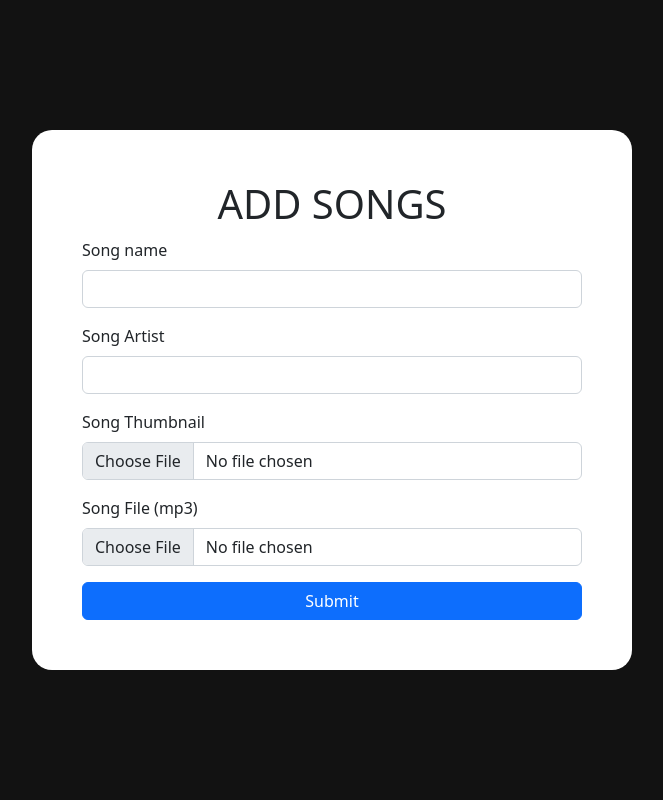
After one commit to Dinujaya-Sandaruwan/SpotifyClone.LOL, a PHP site: page /add/index.php in a window 1280 px wide. The commit adds this page. Shown: the whole page, without its empty margins (308-971 px from the left). Run offline with PHP 8.4, Linux system fonts and the light colour scheme; style sheets or scripts are compiled from the project's sources.

Commit message:
I think its not working

```diff
--- /dev/null
+++ b/add/index.php
@@ -0,0 +1,35 @@
+<!doctype html>
+<html lang="en">
+  <head>
+    <meta charset="utf-8">
+    <meta name="viewport" content="width=device-width, initial-scale=1">
+    <title>Add Songs</title>
+    <link rel="stylesheet" href="../dist/style.css">
+    <link href="https://cdn.jsdelivr.net/npm/bootstrap@5.2.0-beta1/dist/css/bootstrap.min.css" rel="stylesheet" integrity="sha384-0evHe/X+R7YkIZDRvuzKMRqM+OrBnVFBL6DOitfPri4tjfHxaWutUpFmBp4vmVor" crossorigin="anonymous">
+  </head>
+  <body>
+    <main class="add-main">
+        <form action="data.php" method="POST" enctype="multipart/form-data">
+            <h1>ADD SONGS</h1>
+            <div class="mb-3">
+                <label for="exampleFormControlInput1" class="form-label">Song name</label>
+                <input type="text" class="form-control" id="exampleFormControlInput1" placeholder="" name="name">
+            </div>
+            <div class="mb-3">
+                <label for="exampleFormControlInput1" class="form-label">Song Artist</label>
+                <input type="text" class="form-control" id="exampleFormControlInput1" placeholder="" name="artist">
+            </div>
+            <div class="mb-3">
+                <label for="exampleFormControlTextarea1" class="form-label">Song Thumbnail</label>
+                <input class="form-control" type="file" id="formFile" name="thumb">
+            </div>
+            <div class="mb-3">
+                <label for="exampleFormControlTextarea1" class="form-label">Song File (mp3)</label>
+                <input class="form-control" type="file" id="formFile" name="song">
+            </div>
+            <button type="submit" class="btn btn-primary">Submit</button>
+        </form>
+    </main>
+    <script src="https://cdn.jsdelivr.net/npm/bootstrap@5.2.0-beta1/dist/js/bootstrap.bundle.min.js" integrity="sha384-pprn3073KE6tl6bjs2QrFaJGz5/SUsLqktiwsUTF55Jfv3qYSDhgCecCxMW52nD2" crossorigin="anonymous"></script>
+  </body>
+</html>
--- a/app/js/script.js
+++ b/app/js/script.js
@@ -169,6 +169,7 @@ const music_list = [
         artist : 'Desawana Remix',
         music : 'music/13_Valentine Mashup 2022.mp3'
     },
+
 ];
 
 
@@ -219,7 +220,6 @@ loadTrack(track_index);
 // All Play Functions
 let element_id = '';
 let element_name = '';
-
 
 function loadTrack(track_index){
     clearInterval(updateTimer);
@@ -342,5 +342,3 @@ document.addEventListener("keypress", function onEvent(e) {
         playpauseTrack()
     }
 });
-
-playRandom()
--- /dev/null
+++ b/app/scss/layout/_add.scss
@@ -0,0 +1,25 @@
+.add-main{
+    height: 100vh;
+    display: flex;
+    justify-content: center;
+    align-items: center;
+    width: 100vw;
+    background-color: var(--bg-color);
+    .mb-3{
+        // outline: 1px solid red;
+        width: 500px;
+    }
+    form{
+        background-color: var(--white);
+        padding: 50px;
+        border-radius: 20px;
+
+        button{
+            width: 100%;
+        }
+        h1{
+            text-align: center;
+            margin-bottom: 10px;
+        }
+    }
+}
--- a/app/scss/layout/_index.scss
+++ b/app/scss/layout/_index.scss
@@ -2,3 +2,4 @@
 @forward 'main';
 @forward 'right-side';
 @forward 'player';
+@forward 'add';
--- a/gulpfile.js
+++ b/gulpfile.js
@@ -42,7 +42,7 @@ function jsTask() {
 // Cachebust
 function cacheBustTask() {
 	var cbString = new Date().getTime();
-	return src(['index.html'])
+	return src(['index.php'])
 		.pipe(replace(/cb=\d+/g, 'cb=' + cbString))
 		.pipe(dest('.'));
 }
```
Also changed, not shown: add/data.php (added, +44 -0 lines), add/dbcon.php (added, +12 -0 lines), data.php (added, +20 -0 lines), index.php (renamed from index.html, +22 -3 lines), script.php (added, +51 -0 lines), stest.php (added, +18 -0 lines), app/js/_song-fn.js (line endings or trailing spaces), images/songs/test/628657e1e197d.jpg (added), 2 other files.
